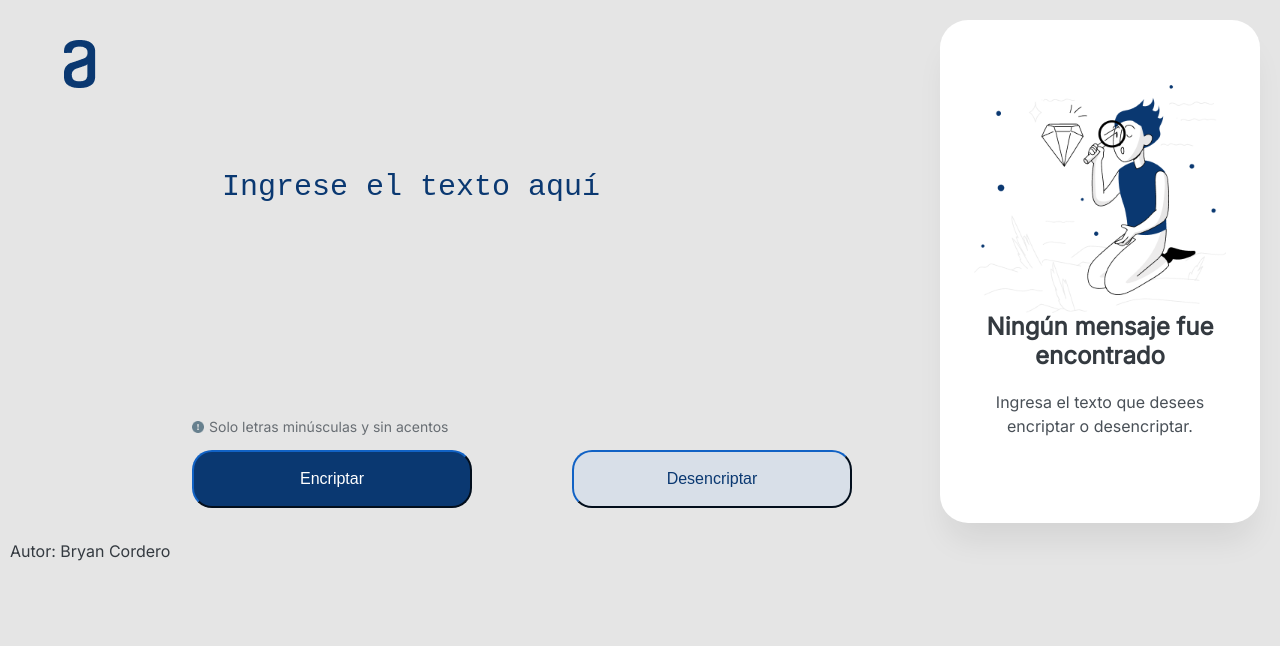
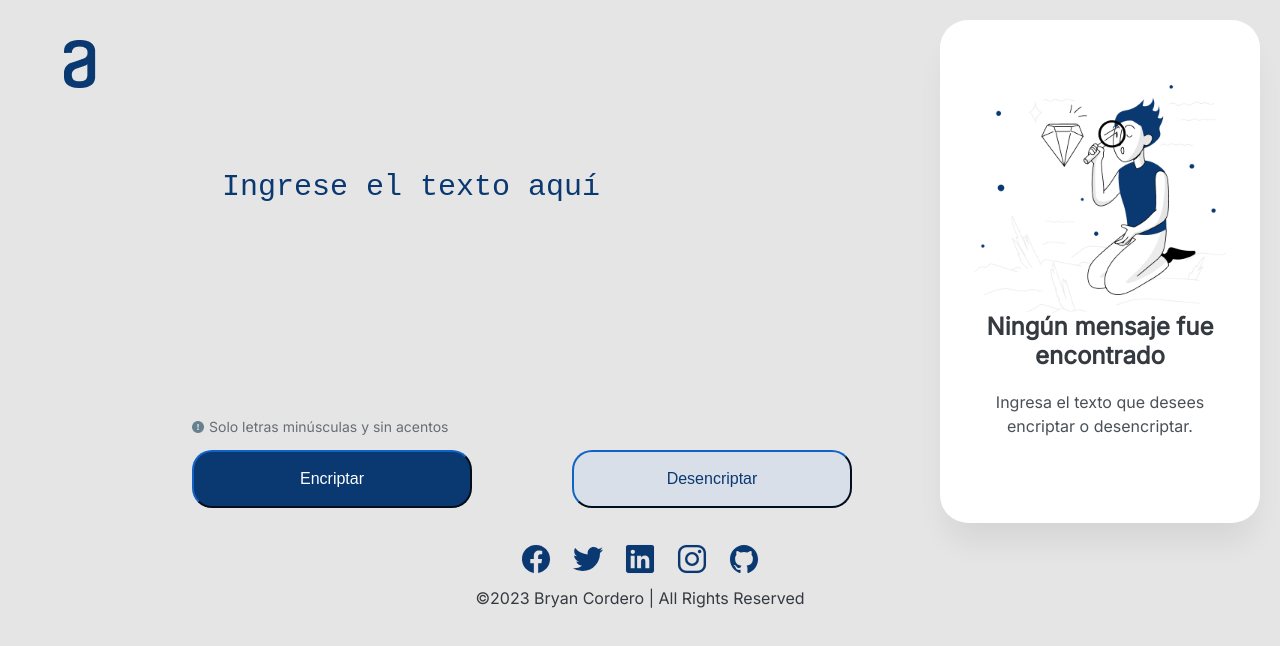
Before and after one commit to BryanECordero/encriptador-desencriptador, a plain HTML site: page index.html in a window 1280 px wide. Drawn offline with nearby package versions, Linux system fonts and the light colour scheme.

Commit message:
Add social media and copyright to footer

```diff
--- a/index.html
+++ b/index.html
@@ -38,8 +38,27 @@
 		</div>
 	</main>
     <footer>
-        <p>Autor: Bryan Cordero</p>
+        <ul class="social-icon">
+            <li class="social-icon__item">
+                <a class="social-icon__link" href="https://www.facebook.com/bryan615"><ion-icon name="logo-facebook"></ion-icon></a>
+            </li>
+            <li class="social-icon__item">
+                <a class="social-icon__link" href="https://twitter.com/bred615"><ion-icon name="logo-twitter"></ion-icon></a>
+            </li>
+            <li class="social-icon__item">
+                <a class="social-icon__link" href="https://www.linkedin.com/in/bryan-eduardo-cordero-p%C3%A9rez-6b4585272/"><ion-icon name="logo-linkedin"></ion-icon></a>
+            </li>
+            <li class="social-icon__item">
+                <a class="social-icon__link" href="https://www.instagram.com/bryan.615/"><ion-icon name="logo-instagram"></ion-icon></a>
+            </li>
+            <li class="social-icon__item">
+                <a class="social-icon__link" href="https://github.com/BryanECordero"><ion-icon name="logo-github"></ion-icon></a>
+            </li>
+        </ul>
+        <p>&copy;2023 Bryan Cordero | All Rights Reserved</p>
     </footer>
 	<script src="./src/js/script.js"></script>
+    <script type="module" src="https://unpkg.com/ionicons@5.5.2/dist/ionicons/ionicons.esm.js"></script>
+    <script nomodule src="https://unpkg.com/ionicons@5.5.2/dist/ionicons/ionicons.js"></script>
 </body>
 </html>
--- a/src/css/style.css
+++ b/src/css/style.css
@@ -168,11 +168,34 @@ button:active {
 
 footer{
 	width: 100%;
+	display: flex;
+	justify-content: center;
+	align-items: center;
+	flex-direction: column;
+}
+
+.social-icon{
+	position: relative;
+	display: flex;
+	justify-content: center;
+	align-items: center;
+	flex-wrap: wrap;
+}
+
+.social-icon__link {
+	font-size: 2rem;
+	color: #0A3871;
+	margin: 0 10px;
+	display: inline-block;
+	transition: 0.5s;
+}
+.social-icon__link:hover {
+	transform: translateY(-10px);
 }
 
 footer p{
 	color: #343A40;
-	padding-left: 10px;
+	margin: 10px 0 10px 0;
 }
 
 @media only screen and (max-width: 1210px) {
```
